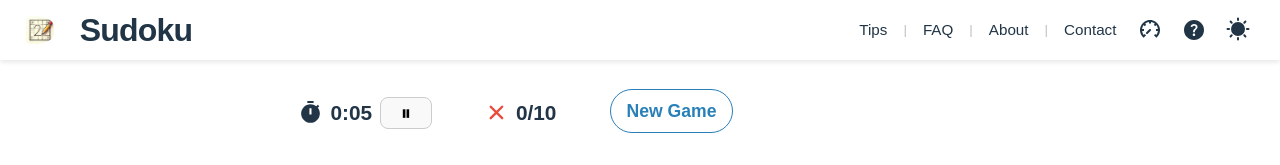
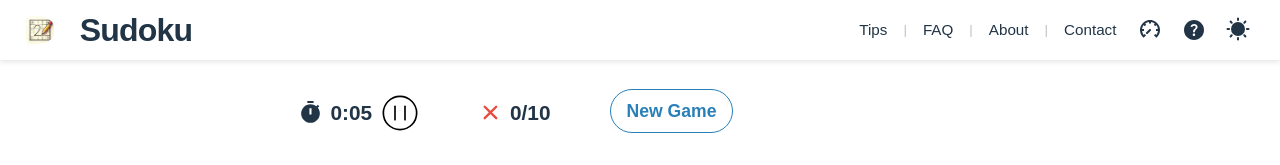
Before and after one commit to kiranofans/sudoku_game, a React (Vite) app: page / in a window 1280 px wide. Shown: the top 165 px of the page. Built offline with nearby package versions, Linux system fonts and the light colour scheme; a small style sheet from the web is missing.

Commit message:
UI: replace count down timer play/pause button by a svg code

```diff
--- a/src/App.tsx
+++ b/src/App.tsx
@@ -437,23 +437,33 @@ function App() {
                       </svg>
                       <span>{formatTime(timer.timeLeft)}</span>
                       {/* BUTTON */}
-                      <button
+                      <svg
                         onClick={() =>
                           timer.isRunning ? timer.pause() : timer.start()
                         }
-                        className="
-    w-6 h-8 flex items-center justify-center
-    rounded-full
-    border border-gray-300 dark:border-gray-600
-    bg-white dark:bg-gray-800
-    hover:bg-gray-100 dark:hover:bg-gray-700
-    transition
-    text-sm
-  "
-                        aria-label={timer.isRunning ? "Pause timer" : "Start timer"}
+                        className="w-10 h-10 cursor-pointer hover:scale-100 hover:stroke-blue-700 dark:gray-400"
+                        viewBox="0 0 48 48"
+                        fill="none"
+                        stroke="black"
+                        strokeWidth="2"
+                        strokeLinecap="round"
+                        strokeLinejoin="round"
                       >
-                        {timer.isRunning ? (<span className='text-black'>⏸</span>) : (<span className='text-black'>▶</span>)}
-                      </button>
+                        {/* outer circle outline */}
+                        <circle cx="24" cy="24" r="20" />
+
+                        {/* icon */}
+                        {timer.isRunning ? (
+                          // pause icon (black lines)
+                          <>
+                            <line x1="18" y1="16" x2="18" y2="32" />
+                            <line x1="30" y1="16" x2="30" y2="32" />
+                          </>
+                        ) : (
+                          // play icon (triangle outline)
+                          <polygon points="18,14 36,24 18,34" />
+                        )}
+                      </svg>
                     </div>
                   </div>
 
```
